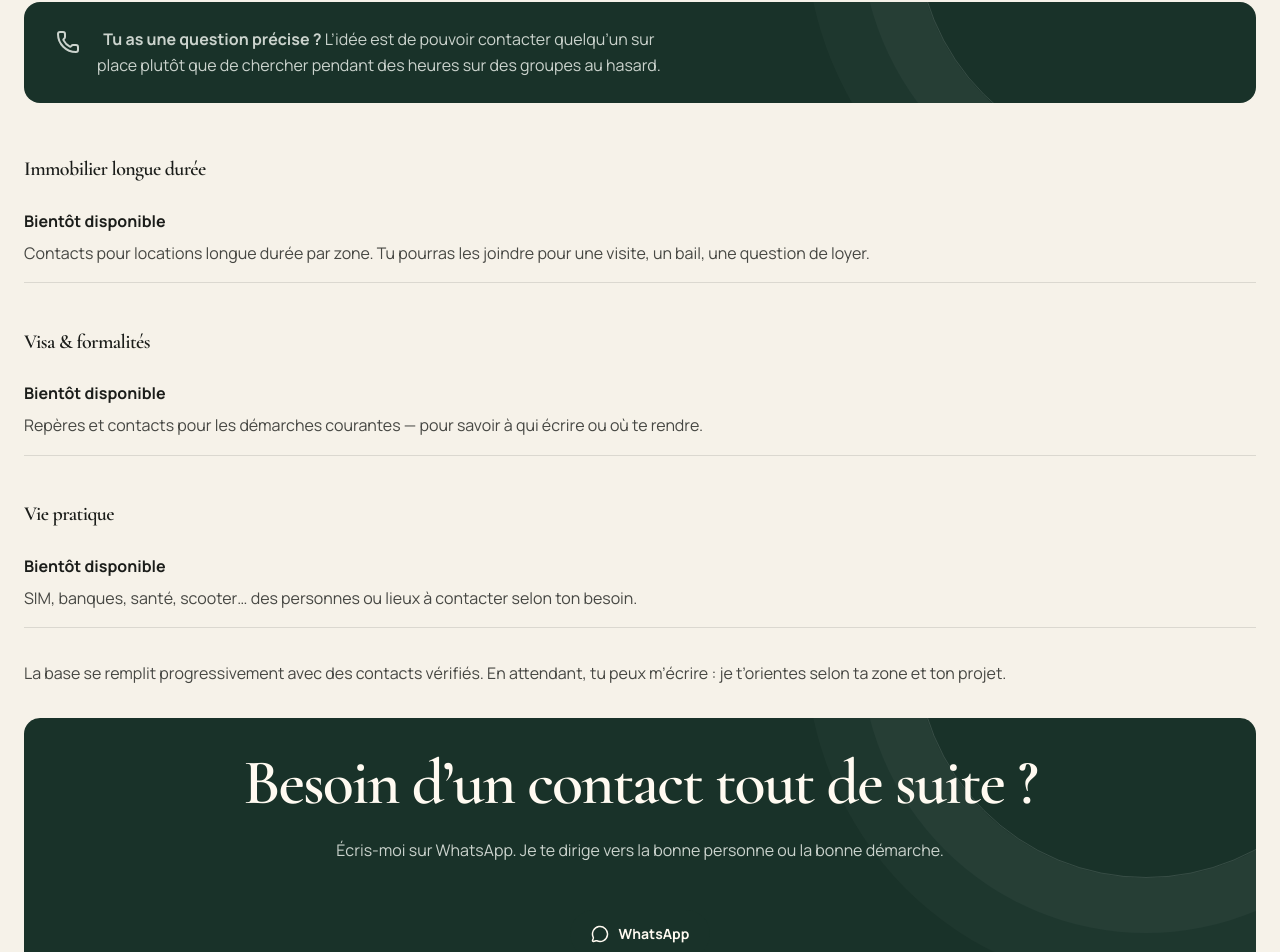
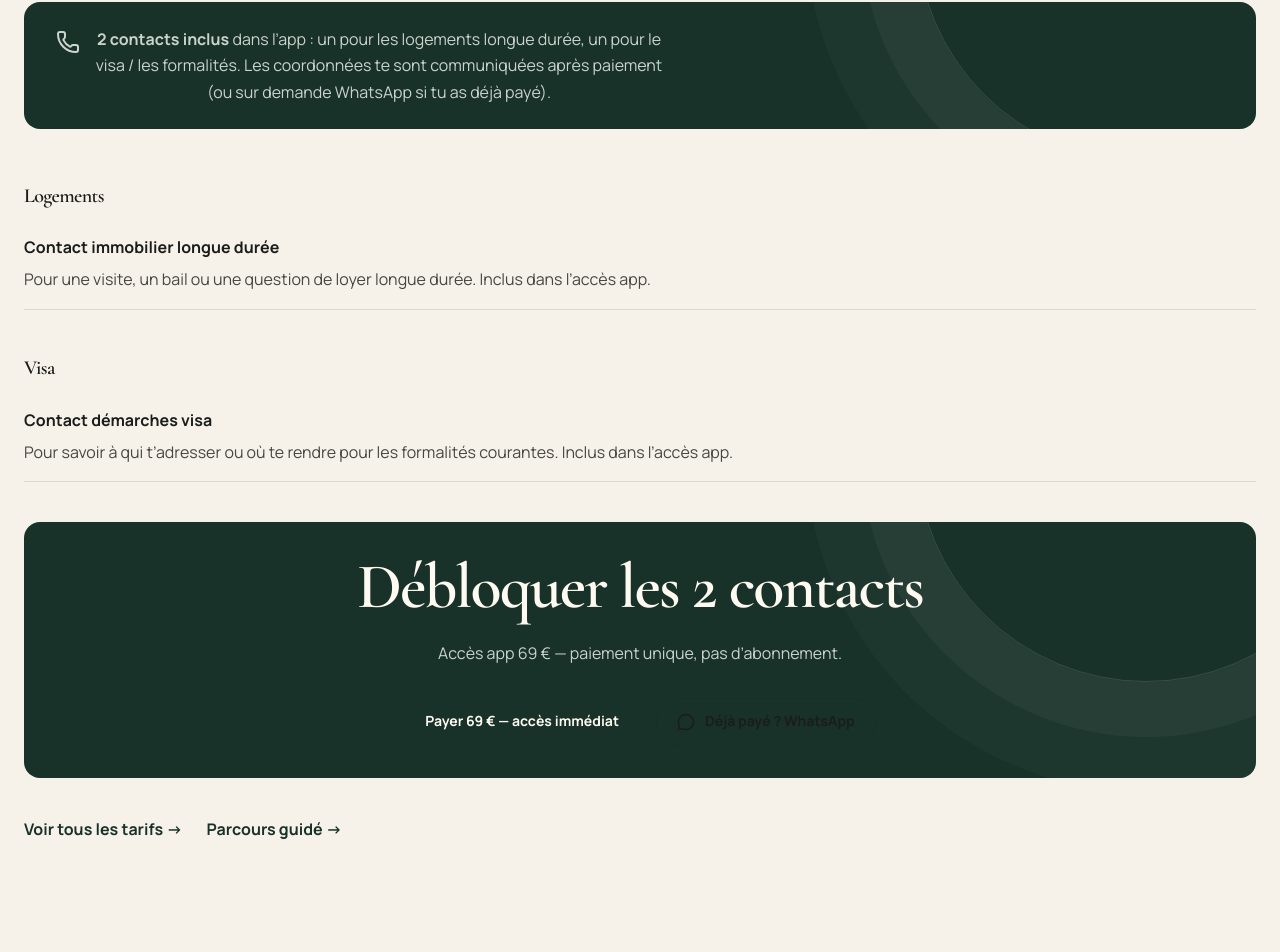
Before and after one commit to Dorianpmy/MyLombok, a Next.js app: page /contacts in a window 1280 px wide. Shown: the part 551-1503 px from the top of the page. Built offline with nearby package versions, Linux system fonts and the light colour scheme.

Commit message:
contacts: align page with 2 contacts offer (logement + visa)

```diff
--- a/app/contacts/page.tsx
+++ b/app/contacts/page.tsx
@@ -1,29 +1,30 @@
 import type { Metadata } from "next";
 import Link from "next/link";
 import { MessageCircle, Phone } from "lucide-react";
+import { CheckoutButton } from "../components/checkout-button";
 
 export const metadata: Metadata = {
   title: "Contacts utiles",
-  description: "Le cœur de MyLombok : des contacts locaux à joindre pour le logement, les démarches et la vie à Lombok.",
+  description: "2 contacts locaux à joindre (logements et visa) pour s’installer à Lombok — inclus dans l’accès app 69 €.",
 };
 
 const categories = [
   {
-    title: "Immobilier longue durée",
+    title: "Logements",
     items: [
-      { name: "Bientôt disponible", note: "Contacts pour locations longue durée par zone. Tu pourras les joindre pour une visite, un bail, une question de loyer." },
+      {
+        name: "Contact immobilier longue durée",
+        note: "Pour une visite, un bail ou une question de loyer longue durée. Inclus dans l’accès app.",
+      },
     ],
   },
   {
-    title: "Visa & formalités",
+    title: "Visa",
     items: [
-      { name: "Bientôt disponible", note: "Repères et contacts pour les démarches courantes — pour savoir à qui écrire ou où te rendre." },
-    ],
-  },
-  {
-    title: "Vie pratique",
-    items: [
-      { name: "Bientôt disponible", note: "SIM, banques, santé, scooter… des personnes ou lieux à contacter selon ton besoin." },
+      {
+        name: "Contact démarches visa",
+        note: "Pour savoir à qui t’adresser ou où te rendre pour les formalités courantes. Inclus dans l’accès app.",
+      },
     ],
   },
 ];
@@ -39,8 +40,8 @@ export default function ContactsPage() {
               <h1>Contacts utiles</h1>
             </div>
             <p>
-              C’est le cœur de l’app à 69 € : des contacts locaux que tu peux joindre pour savoir ci ou ça —
-              logement, démarches, vie sur place. Pas seulement des articles à lire.
+              Avec l’accès app (69 €) : <strong>2 contacts locaux à joindre</strong> — logements et visa.
+              L’idée : poser ta question à quelqu’un sur place, pas chercher pendant des heures sur des groupes au hasard.
             </p>
           </div>
 
@@ -48,8 +49,8 @@ export default function ContactsPage() {
             <p style={{ margin: 0, display: "flex", alignItems: "flex-start", gap: "0.75rem" }}>
               <Phone aria-hidden="true" style={{ flexShrink: 0, marginTop: 4 }} />
               <span>
-                <strong>Tu as une question précise ?</strong> L’idée est de pouvoir contacter quelqu’un sur place
-                plutôt que de chercher pendant des heures sur des groupes au hasard.
+                <strong>2 contacts inclus</strong> dans l’app : un pour les logements longue durée, un pour le visa / les formalités.
+                Les coordonnées te sont communiquées après paiement (ou sur demande WhatsApp si tu as déjà payé).
               </span>
             </p>
           </div>
@@ -68,21 +69,24 @@ export default function ContactsPage() {
             ))}
           </div>
 
-          <p style={{ marginTop: "2rem", opacity: 0.8 }}>
-            La base se remplit progressivement avec des contacts vérifiés. En attendant, tu peux m’écrire :
-            je t’orientes selon ta zone et ton projet.
-          </p>
-
-          <div className="final-cta" style={{ marginTop: "2rem", padding: "2rem", borderRadius: "1rem" }}>
-            <h2>Besoin d’un contact tout de suite ?</h2>
-            <p>Écris-moi sur WhatsApp. Je te dirige vers la bonne personne ou la bonne démarche.</p>
-            <a className="button button--primary" href="https://wa.me/33763664857" target="_blank" rel="noopener noreferrer" style={{ marginTop: "1rem", display: "inline-flex" }}>
-              <MessageCircle aria-hidden="true" /> WhatsApp
-            </a>
+          <div className="final-cta" style={{ marginTop: "2.5rem", padding: "2rem", borderRadius: "1rem" }}>
+            <h2>Débloquer les 2 contacts</h2>
+            <p>Accès app 69 € — paiement unique, pas d’abonnement.</p>
+            <div style={{ marginTop: "1rem", display: "flex", gap: "1rem", flexWrap: "wrap", alignItems: "center" }}>
+              <CheckoutButton label="Payer 69 € — accès immédiat" />
+              <a
+                className="button button--outline"
+                href="https://wa.me/33763664857?text=Salut%20%21%20J%27ai%20pay%C3%A9%20l%27acc%C3%A8s%20app%20et%20je%20voudrais%20les%202%20contacts%20(logement%20%2B%20visa)."
+                target="_blank"
+                rel="noopener noreferrer"
+              >
+                <MessageCircle aria-hidden="true" /> Déjà payé ? WhatsApp
+              </a>
+            </div>
           </div>
 
           <div style={{ marginTop: "2rem", display: "flex", gap: "1.5rem", flexWrap: "wrap" }}>
-            <Link className="editorial-link" href="/accompagnement">Accès app 69 € →</Link>
+            <Link className="editorial-link" href="/accompagnement">Voir tous les tarifs →</Link>
             <Link className="editorial-link" href="/parcours">Parcours guidé →</Link>
           </div>
         </div>
```
